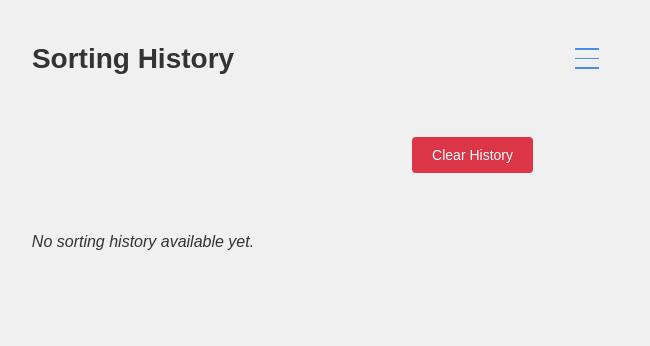
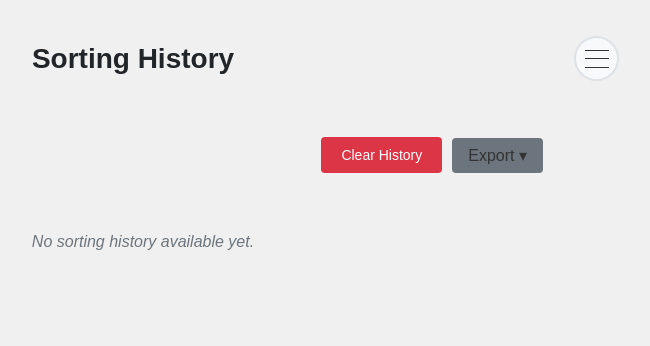
Before and after one commit to al11588/sortingvisualization, a Flask app: page /history in a window 1280 px wide. Shown: the top 346 px of the page, without its empty margins (497-1147 px from the left). Run offline with Flask 3, Linux system fonts and the light colour scheme; data that the repository does not hold is empty.

Commit message:
added the function to export CSV and JSON in the history section

```diff
--- a/app.py
+++ b/app.py
@@ -1,4 +1,4 @@
-from flask import Flask, render_template, url_for, request, jsonify
+from flask import Flask, render_template, url_for, request, jsonify, send_file
 from pymongo import MongoClient
 from datetime import datetime
 from bson import json_util
@@ -6,6 +6,8 @@
 import atexit
 import signal
 import sys
+import csv
+import io
 
 app = Flask(__name__, static_folder='static')
 
@@ -84,6 +86,60 @@
     except Exception as e:
         return jsonify({'status': 'error', 'message': str(e)}), 500
 
+@app.route('/api/export/json')
+def export_json():
+    try:
+        # Get all history entries
+        history_entries = list(history_collection.find().sort('timestamp', -1))
+
+        # Format the entries
+        formatted_entries = []
+        for entry in history_entries:
+            entry['_id'] = str(entry['_id'])
+            entry['timestamp'] = entry['timestamp'].strftime('%Y-%m-%d %H:%M:%S')
+            formatted_entries.append(entry)
+
+        # Create the JSON response
+        return jsonify(formatted_entries)
+    except Exception as e:
+        return jsonify({'status': 'error', 'message': str(e)}), 500
+
+@app.route('/api/export/csv')
+def export_csv():
+    try:
+        # Get all history entries
+        history_entries = list(history_collection.find().sort('timestamp', -1))
+
+        # Create a StringIO object to write CSV data
+        si = io.StringIO()
+        writer = csv.writer(si)
+
+        # Write headers
+        writer.writerow(['Timestamp', 'Algorithm', 'Initial Array', 'Sorted Array'])
+
+        # Write data rows
+        for entry in history_entries:
+            writer.writerow([
+                entry['timestamp'].strftime('%Y-%m-%d %H:%M:%S'),
+                entry['algorithm'],
+                ', '.join(map(str, entry['initial_array'])),
+                ', '.join(map(str, entry['sorted_array']))
+            ])
+
+        # Create the response
+        output = si.getvalue()
+        si.close()
+
+        # Create a response with CSV data
+        return send_file(
+            io.BytesIO(output.encode('utf-8')),
+            mimetype='text/csv',
+            as_attachment=True,
+            download_name='sorting_history.csv'
+        )
+    except Exception as e:
+        return jsonify({'status': 'error', 'message': str(e)}), 500
+
 if __name__ == '__main__':
     try:
         app.run(debug=True)
--- a/static/css/style.css
+++ b/static/css/style.css
@@ -7,6 +7,13 @@
     --button-color: white;
     --button-hover: #357ABD;
     --shadow-color: rgba(0, 0, 0, 0.1);
+    --secondary-color: #6c757d;
+    --secondary-hover-color: #5a6268;
+    --border-color: #dee2e6;
+    --background-primary: #ffffff;
+    --background-secondary: #f8f9fa;
+    --text-primary: #212529;
+    --text-secondary: #6c757d;
 }
 
 :root[data-theme="dark"] {
@@ -18,6 +25,13 @@
     --button-color: #1a1a1a;
     --button-hover: #4fa8c7;
     --shadow-color: rgba(255, 255, 255, 0.1);
+    --secondary-color: #6c757d;
+    --secondary-hover-color: #5a6268;
+    --border-color: #404040;
+    --background-primary: #2d2d2d;
+    --background-secondary: #363636;
+    --text-primary: #ffffff;
+    --text-secondary: #adb5bd;
 }
 
 body {
@@ -143,7 +157,6 @@
 button {
     padding: 10px 20px;
     font-size: 16px;
-    margin: 0 10px;
     cursor: pointer;
     background-color: var(--button-bg);
     color: var(--button-color);
@@ -418,7 +431,7 @@
     border-radius: 8px;
     padding: 15px;
     margin-bottom: 20px;
-    box-shadow: 0 2px 4px rgba(0, 0, 0, 0.1);
+    box-shadow: 0 2px 4px var(--shadow-color);
 }
 
 .history-info {
@@ -531,7 +544,7 @@
     display: block;
     width: 24px;
     height: 2px;
-    background-color: #4a90e2;
+    background-color: var(--text-color);
     transition: all 0.3s ease;
     margin: 2px 0;
 }
@@ -562,7 +575,7 @@
     top: calc(100% + 8px);
     right: 0;
     background-color: var(--container-bg);
-    border: 1px solid var(--shadow-color);
+    border: 1px solid var(--border-color);
     border-radius: 12px;
     padding: 8px 0;
     min-width: 180px;
@@ -597,9 +610,34 @@
 }
 
 .history-actions {
+    margin-bottom: 20px;
     display: flex;
     justify-content: flex-end;
-    margin-bottom: 20px;
+}
+
+.action-buttons {
+    display: flex;
+    gap: 10px;
+    align-items: center;
+}
+
+.export-buttons {
+    display: flex;
+    gap: 10px;
+}
+
+.secondary-button {
+    background-color: var(--secondary-color);
+    color: var(--text-color);
+    border: none;
+    padding: 8px 16px;
+    border-radius: 4px;
+    cursor: pointer;
+    transition: background-color 0.3s;
+}
+
+.secondary-button:hover {
+    background-color: var(--secondary-hover-color);
 }
 
 .danger-button {
@@ -616,3 +654,37 @@
 .danger-button:hover {
     background-color: #c82333;
 }
+
+.export-dropdown {
+    position: relative;
+    display: inline-block;
+}
+
+.export-dropdown-content {
+    display: none;
+    position: absolute;
+    right: 0;
+    background-color: var(--background-primary);
+    min-width: 160px;
+    box-shadow: 0 8px 16px var(--shadow-color);
+    border-radius: 4px;
+    z-index: 1;
+    border: 1px solid var(--border-color);
+}
+
+.export-dropdown-content a {
+    color: var(--text-color);
+    padding: 12px 16px;
+    text-decoration: none;
+    display: block;
+    transition: background-color 0.2s;
+}
+
+.export-dropdown-content a:hover {
+    background-color: var(--secondary-color);
+    color: var(--button-color);
+}
+
+.export-dropdown-content.show {
+    display: block;
+}
--- a/static/js/theme.js
+++ b/static/js/theme.js
@@ -1,10 +1,31 @@
-// Let's make sure we remember everyone's preferred theme!
-function initTheme() {
-    const savedTheme = localStorage.getItem('theme') || 'light';
-    document.documentElement.setAttribute('data-theme', savedTheme);
-}
+// Theme management module
+const themeManager = {
+    // Initialize theme from localStorage or default to light
+    init() {
+        const savedTheme = localStorage.getItem('theme') || 'light';
+        this.applyTheme(savedTheme);
 
-// When the page loads, let's set up the right theme
+        // If we're on the settings page, update the theme selector
+        const themeSelect = document.getElementById('themeSelect');
+        if (themeSelect) {
+            themeSelect.value = savedTheme;
+            themeSelect.addEventListener('change', (e) => this.toggleTheme(e.target.value));
+        }
+    },
+
+    // Apply theme to document and save to localStorage
+    applyTheme(theme) {
+        document.documentElement.setAttribute('data-theme', theme);
+        localStorage.setItem('theme', theme);
+    },
+
+    // Toggle between themes
+    toggleTheme(theme) {
+        this.applyTheme(theme);
+    }
+};
+
+// Initialize when the DOM is ready
 document.addEventListener('DOMContentLoaded', () => {
-    initTheme();
+    themeManager.init();
 });
--- a/templates/history.html
+++ b/templates/history.html
@@ -18,7 +18,16 @@
             {% endwith %}
             <div class="history-container">
                 <div class="history-actions">
-                    <button id="clearHistoryBtn" class="danger-button">Clear History</button>
+                    <div class="action-buttons">
+                        <button id="clearHistoryBtn" class="danger-button">Clear History</button>
+                        <div class="export-dropdown">
+                            <button id="exportBtn" class="secondary-button">Export ▾</button>
+                            <div class="export-dropdown-content">
+                                <a href="#" id="exportJsonBtn">Export as JSON</a>
+                                <a href="#" id="exportCsvBtn">Export as CSV</a>
+                            </div>
+                        </div>
+                    </div>
                 </div>
                 {% if history %}
                     {% for entry in history %}
@@ -48,6 +57,23 @@
         <script>
             document.addEventListener('DOMContentLoaded', () => {
                 const clearHistoryBtn = document.getElementById('clearHistoryBtn');
+                const exportBtn = document.getElementById('exportBtn');
+                const exportDropdown = document.querySelector('.export-dropdown-content');
+                const exportJsonBtn = document.getElementById('exportJsonBtn');
+                const exportCsvBtn = document.getElementById('exportCsvBtn');
+
+                // Toggle dropdown when clicking the export button
+                exportBtn.addEventListener('click', (e) => {
+                    e.stopPropagation();
+                    exportDropdown.classList.toggle('show');
+                });
+
+                // Close dropdown when clicking outside
+                document.addEventListener('click', (e) => {
+                    if (!e.target.matches('#exportBtn')) {
+                        exportDropdown.classList.remove('show');
+                    }
+                });
 
                 clearHistoryBtn.addEventListener('click', async () => {
                     if (confirm('Are you sure you want to clear all sorting history?')) {
@@ -72,6 +98,42 @@
                         }
                     }
                 });
+
+                // Handle JSON export
+                exportJsonBtn.addEventListener('click', async (e) => {
+                    e.preventDefault();
+                    try {
+                        const response = await fetch('/api/export/json');
+                        const data = await response.json();
+
+                        // Create and download the JSON file
+                        const blob = new Blob([JSON.stringify(data, null, 2)], { type: 'application/json' });
+                        const url = window.URL.createObjectURL(blob);
+                        const a = document.createElement('a');
+                        a.href = url;
+                        a.download = 'sorting_history.json';
+                        document.body.appendChild(a);
+                        a.click();
+                        window.URL.revokeObjectURL(url);
+                        document.body.removeChild(a);
+                        exportDropdown.classList.remove('show');
+                    } catch (error) {
+                        console.error('Error exporting JSON:', error);
+                        alert('Failed to export JSON. Please try again.');
+                    }
+                });
+
+                // Handle CSV export
+                exportCsvBtn.addEventListener('click', async (e) => {
+                    e.preventDefault();
+                    try {
+                        window.location.href = '/api/export/csv';
+                        exportDropdown.classList.remove('show');
+                    } catch (error) {
+                        console.error('Error exporting CSV:', error);
+                        alert('Failed to export CSV. Please try again.');
+                    }
+                });
             });
         </script>
     </body>
```
Also changed, not shown: static/js/animation.js (deleted, +0 -52 lines), static/js/settings.js (+28 -49 lines).
